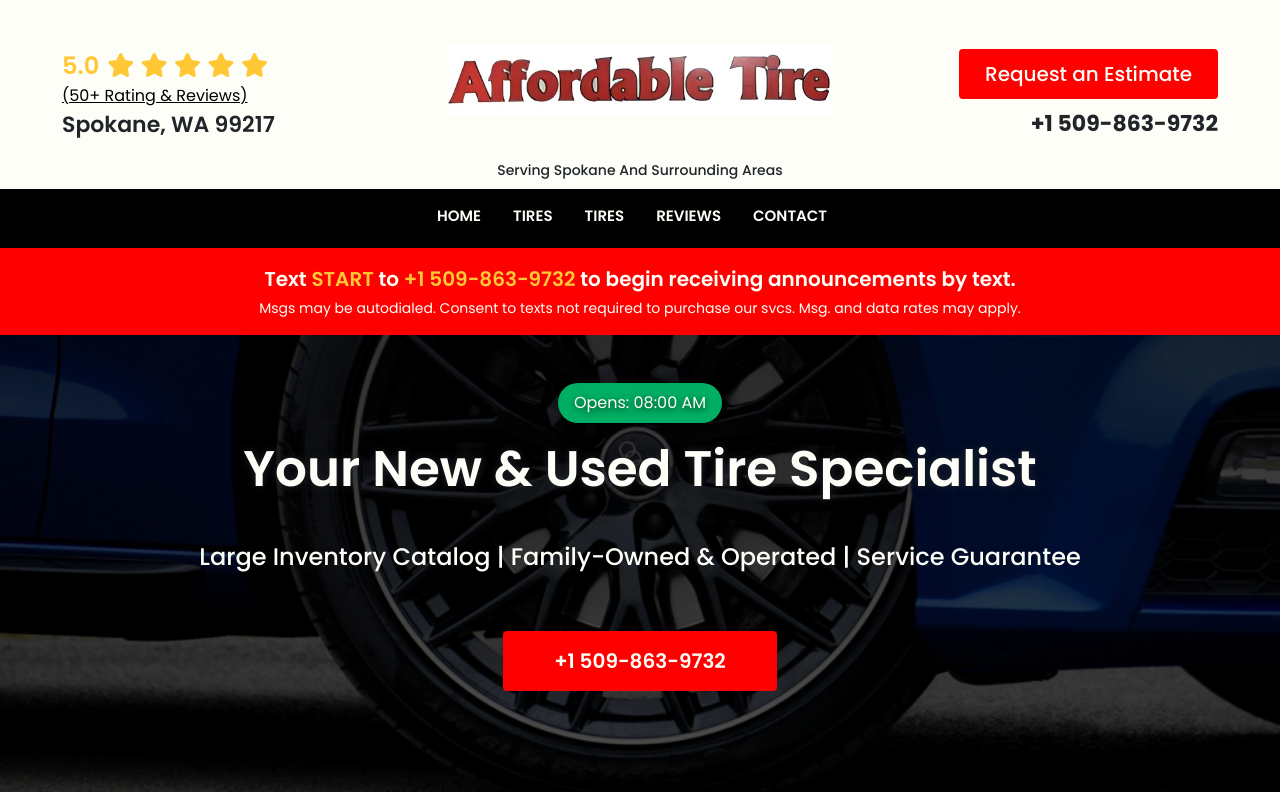
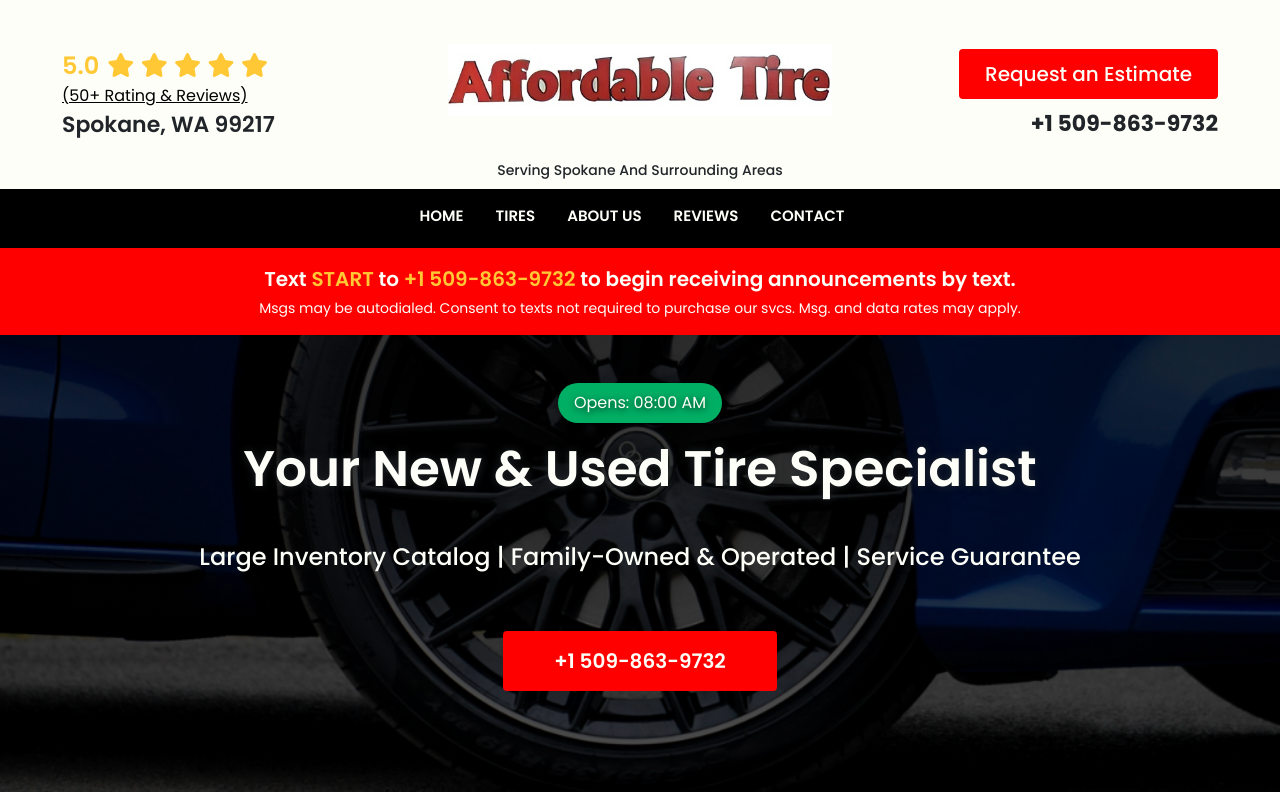
Before and after one commit to RozanShrestha12/Affordable-Tire-main, a plain HTML site: page index.html in a window 1280 px wide. Shown: the top 792 px of the page. Drawn offline with nearby package versions, Linux system fonts and the light colour scheme.

Commit message:
Update index.html

```diff
--- a/index.html
+++ b/index.html
@@ -120,8 +120,8 @@
 
 
                             <!-- Third Navigation -->
-                          <a class="nav-link" title="About" href="about.html">
-                                    Tires
+                            <a class="nav-link" title="About" href="about.html">
+                                    About us
                                 </a>
 
                             <!-- Fourth Navigation -->
```
